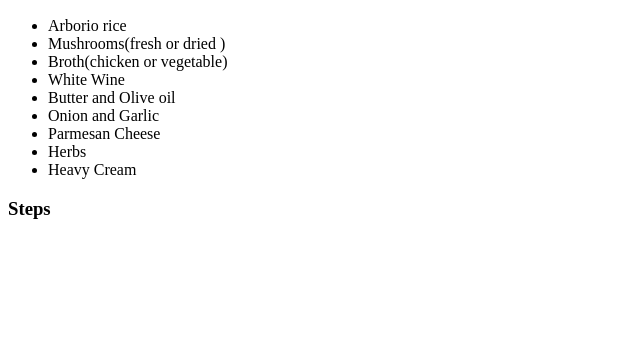
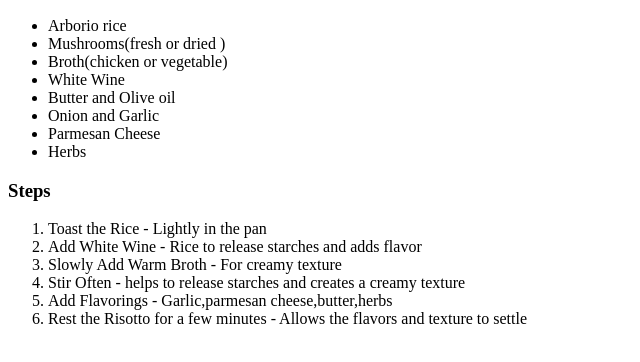
Before and after one commit to CalZooma8071/odin-recipes, a plain HTML site: page recipes/risotto.html in a window 1280 px wide. Shown: the part 362-724 px from the top of the page, without its empty margins (0-640 px from the left). Drawn offline with Linux system fonts and the light colour scheme.

Commit message:
finished the risotto recipe

```diff
--- a/recipes/risotto.html
+++ b/recipes/risotto.html
@@ -19,8 +19,16 @@
                 <li>Onion and Garlic</li>
                 <li>Parmesan Cheese</li>
                 <li>Herbs</li>
-                <li>Heavy Cream</li>
+
             </ul>
 
         <h3>Steps</h3>
+            <ol>
+                <li>Toast the Rice - Lightly in the pan</li>
+                <li>Add White Wine - Rice to release starches and adds flavor</li>
+                <li>Slowly Add Warm Broth - For creamy texture</li>
+                <li>Stir Often - helps to release starches and creates a creamy texture</li>
+                <li>Add Flavorings - Garlic,parmesan cheese,butter,herbs</li>
+                <li>Rest the Risotto for a few minutes - Allows the flavors and texture to settle </li>
+            </ol>
 </body>
```
